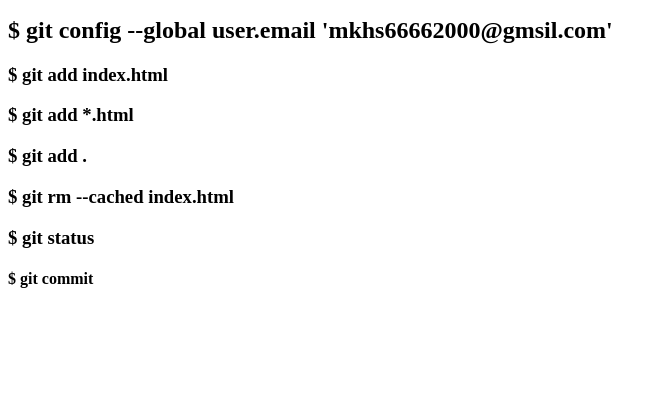
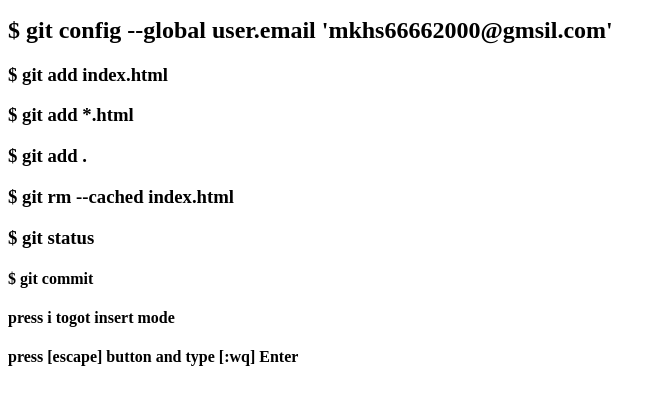
Before and after one commit to mamadoo123/myTestSample, a plain HTML site: page index.html in a window 1280 px wide. Shown: the part 110-514 px from the top of the page, without its empty margins (0-666 px from the left). Drawn offline with Linux system fonts and the light colour scheme.

Commit message:
Changed both files :wq

```diff
--- a/app.js
+++ b/app.js
@@ -0,0 +1 @@
+console.log('hi')
--- a/index.html
+++ b/index.html
@@ -16,6 +16,8 @@
     <h3>$ git rm --cached index.html</h3>
     <h3>$ git status</h3>
     <h4>$ git commit</h4>
+    <h4>press i togot insert mode</h4>
+    <h4>press [escape] button and type [:wq] Enter</h4>
 
 </body>
 </html>
```
